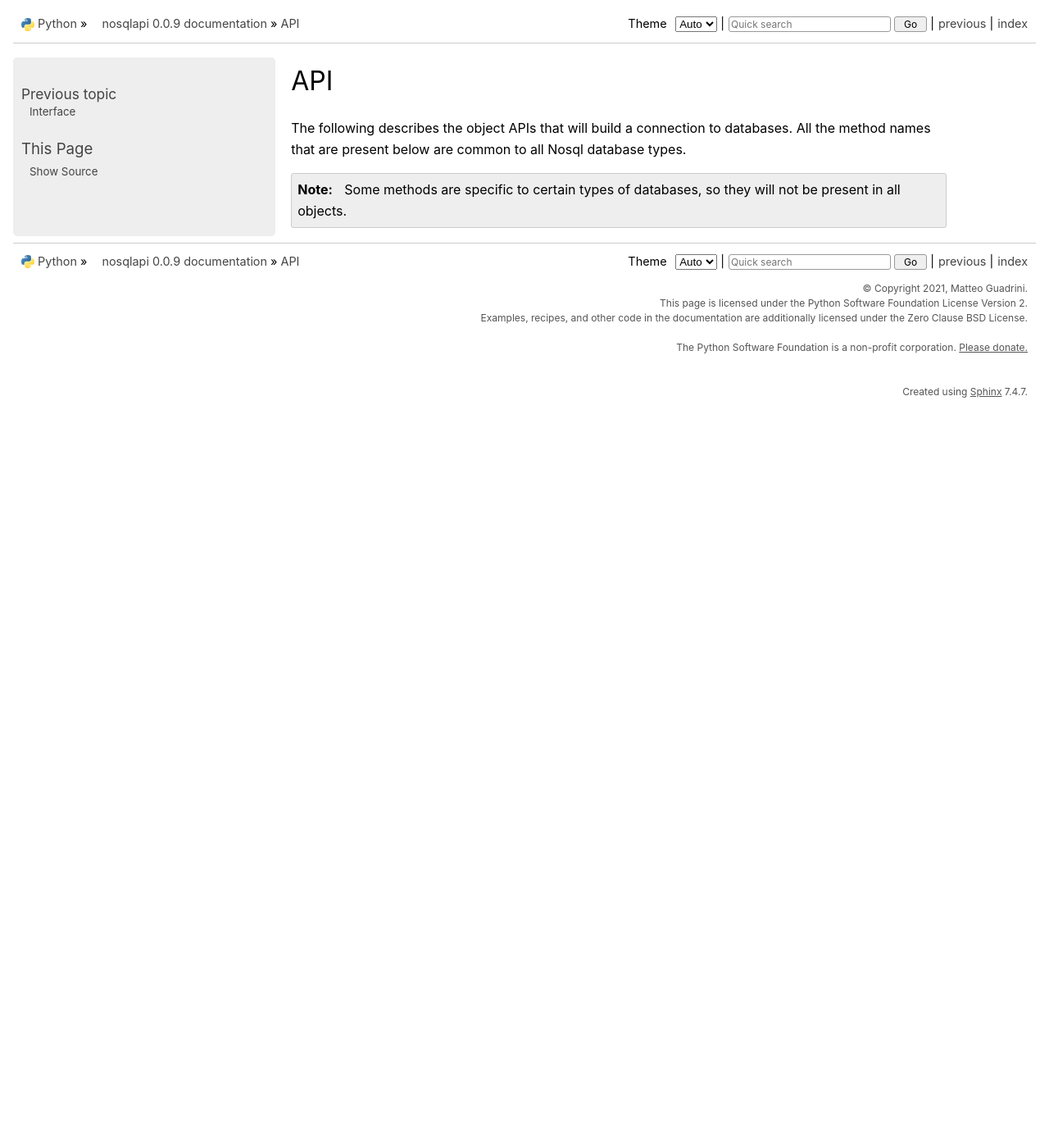
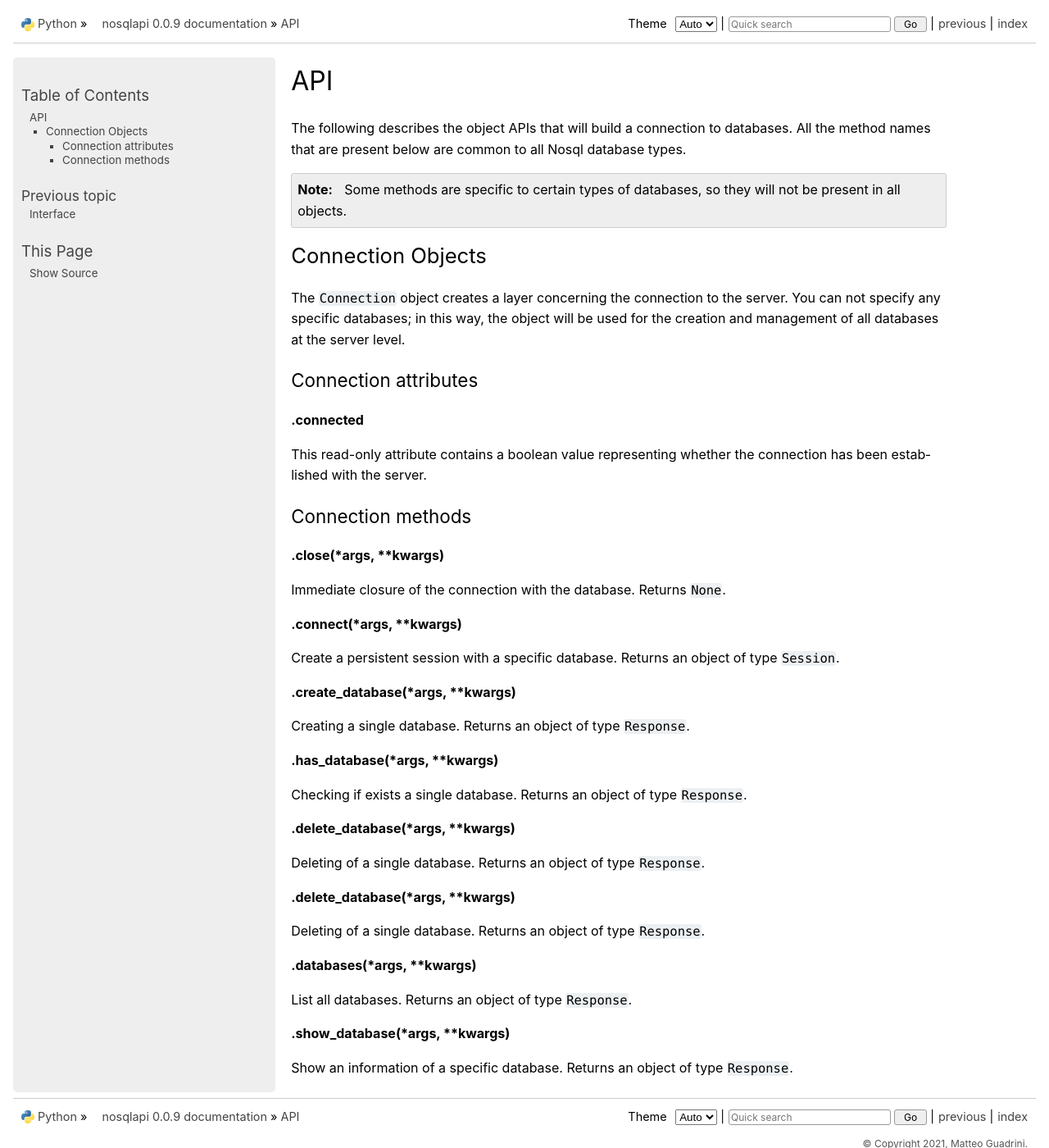
Before and after one commit to MatteoGuadrini/nosqlapi, a Sphinx documentation site: the page built from docs/source/api.rst, in a window 1280 px wide and 1400 px high. Shown: the whole window at 82% size. Built offline with Sphinx 7.4.7, drawn with Linux system fonts in a browser that asks for light colours.

Commit message:
Added Connection Objects section

```diff
--- a/docs/source/api.rst
+++ b/docs/source/api.rst
@@ -10,3 +10,51 @@ All the method names that are present below are common to all Nosql database typ
 
 .. note::
     Some methods are specific to certain types of databases, so they will not be present in all objects.
+
+Connection Objects
+******************
+
+The ``Connection`` object creates a layer concerning the connection to the server.
+You can not specify any specific databases; in this way, the object will be used for the creation and management of all databases at the server level.
+
+Connection attributes
+---------------------
+
+**.connected**
+
+This read-only attribute contains a boolean value representing whether the connection has been established with the server.
+
+Connection methods
+------------------
+
+**.close(*args, \*\*kwargs)**
+
+Immediate closure of the connection with the database. Returns ``None``.
+
+**.connect(*args, \*\*kwargs)**
+
+Create a persistent session with a specific database. Returns an object of type ``Session``.
+
+**.create_database(*args, \*\*kwargs)**
+
+Creating a single database. Returns an object of type ``Response``.
+
+**.has_database(*args, \*\*kwargs)**
+
+Checking if exists a single database. Returns an object of type ``Response``.
+
+**.delete_database(*args, \*\*kwargs)**
+
+Deleting of a single database. Returns an object of type ``Response``.
+
+**.delete_database(*args, \*\*kwargs)**
+
+Deleting of a single database. Returns an object of type ``Response``.
+
+**.databases(*args, \*\*kwargs)**
+
+List all databases. Returns an object of type ``Response``.
+
+**.show_database(*args, \*\*kwargs)**
+
+Show an information of a specific database. Returns an object of type ``Response``.
```
